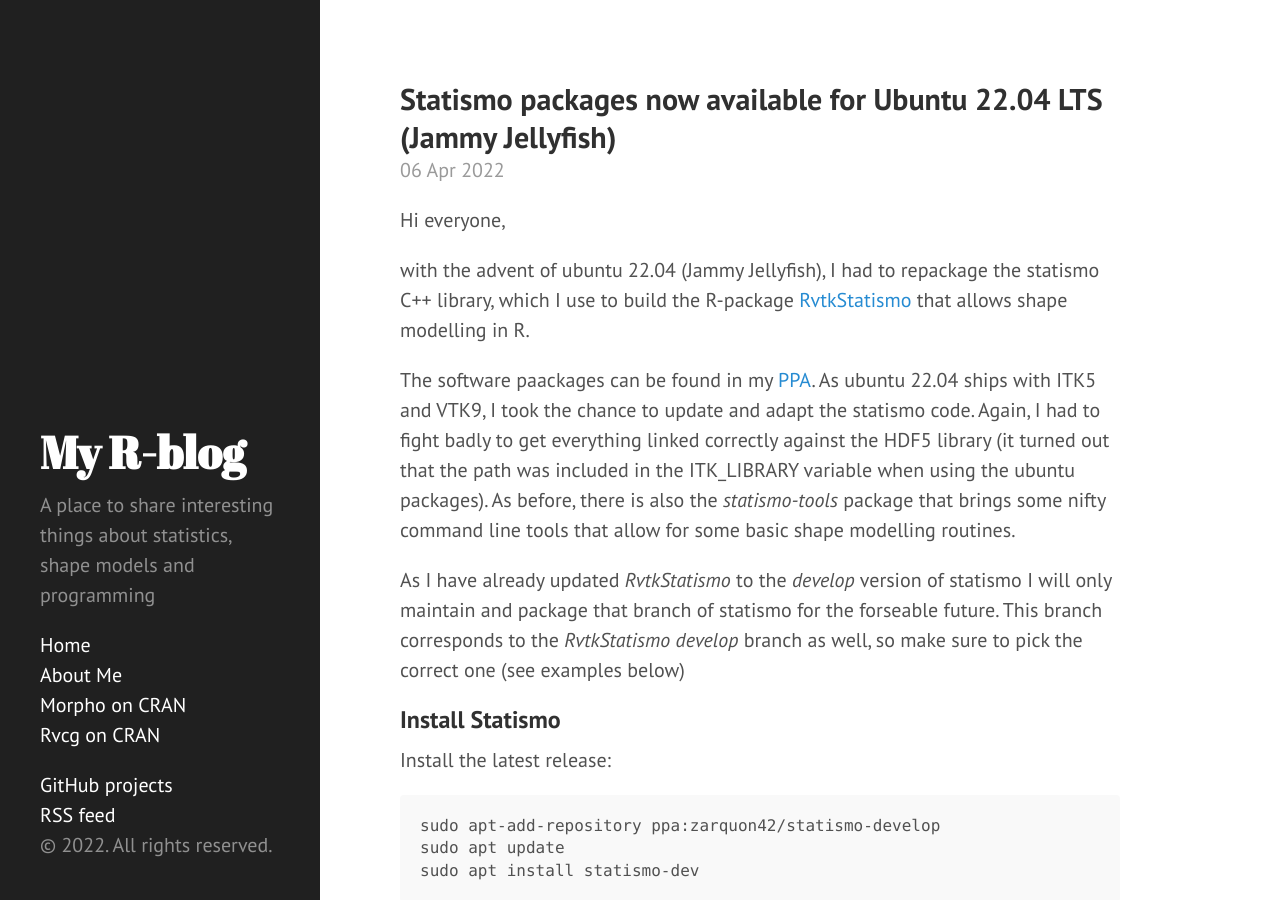
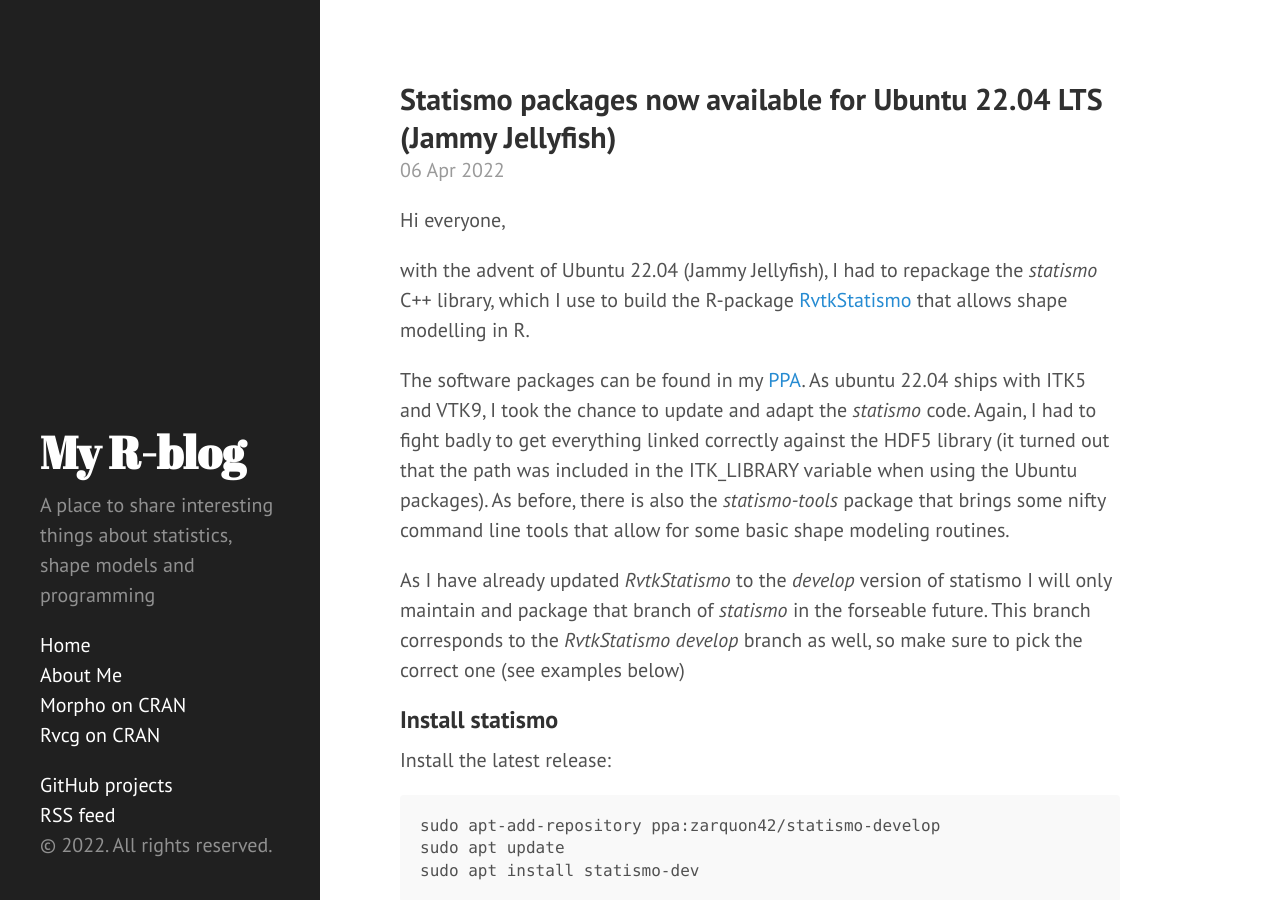
Before and after one commit to zarquon42b/zarquon42b.github.io, a Jekyll site: the page built from _posts/2022-04-06-statismo_deb.md, in a window 1280 px wide and 900 px high. Built offline with Jekyll 4.4.1, drawn with Linux system fonts in a browser that asks for light colours; nearby versions of some CDN libraries; comment, search, counter and statistics services are not loaded.

Commit message:
typo & formatting

```diff
--- a/_posts/2022-04-06-statismo_deb.md
+++ b/_posts/2022-04-06-statismo_deb.md
@@ -9,14 +9,14 @@ title: Statismo packages now available for Ubuntu 22.04 LTS (Jammy Jellyfish)
 
 Hi everyone,
 
-with the advent of ubuntu 22.04 (Jammy Jellyfish), I had to repackage the statismo C++ library, which I use to build the R-package [RvtkStatismo](https://github.com/zarquon42b/RvtkStatismo) that allows shape modelling in R.
+with the advent of Ubuntu 22.04 (Jammy Jellyfish), I had to repackage the *statismo* C++ library, which I use to build the R-package [RvtkStatismo](https://github.com/zarquon42b/RvtkStatismo) that allows shape modelling in R.
 
-The software paackages can be found in my [PPA](https://launchpad.net/%7Ezarquon42/+archive/ubuntu/statismo-develop). As ubuntu 22.04 ships with ITK5 and VTK9, I took the chance to update and adapt the statismo code. Again, I had to fight badly to get everything linked correctly against the HDF5 library (it turned out that the path was included in the ITK_LIBRARY variable when using the ubuntu packages). As before, there is also the *statismo-tools* package that brings some nifty command line tools that allow for some basic shape modelling routines.
+The software packages can be found in my [PPA](https://launchpad.net/%7Ezarquon42/+archive/ubuntu/statismo-develop). As ubuntu 22.04 ships with ITK5 and VTK9, I took the chance to update and adapt the *statismo* code. Again, I had to fight badly to get everything linked correctly against the HDF5 library (it turned out that the path was included in the ITK_LIBRARY variable when using the Ubuntu packages). As before, there is also the *statismo-tools* package that brings some nifty command line tools that allow for some basic shape modeling routines.
 
-As I have already updated *RvtkStatismo* to the *develop* version of statismo I will only maintain and package that branch of statismo for the forseable future. This branch corresponds to the *RvtkStatismo* *develop* branch as well, so make sure to pick the correct one (see examples below)
+As I have already updated *RvtkStatismo* to the *develop* version of statismo I will only maintain and package that branch of *statismo* in the forseable future. This branch corresponds to the *RvtkStatismo* *develop* branch as well, so make sure to pick the correct one (see examples below)
 
 
-## Install Statismo
+## Install statismo
 Install the latest release:
 
 
```
